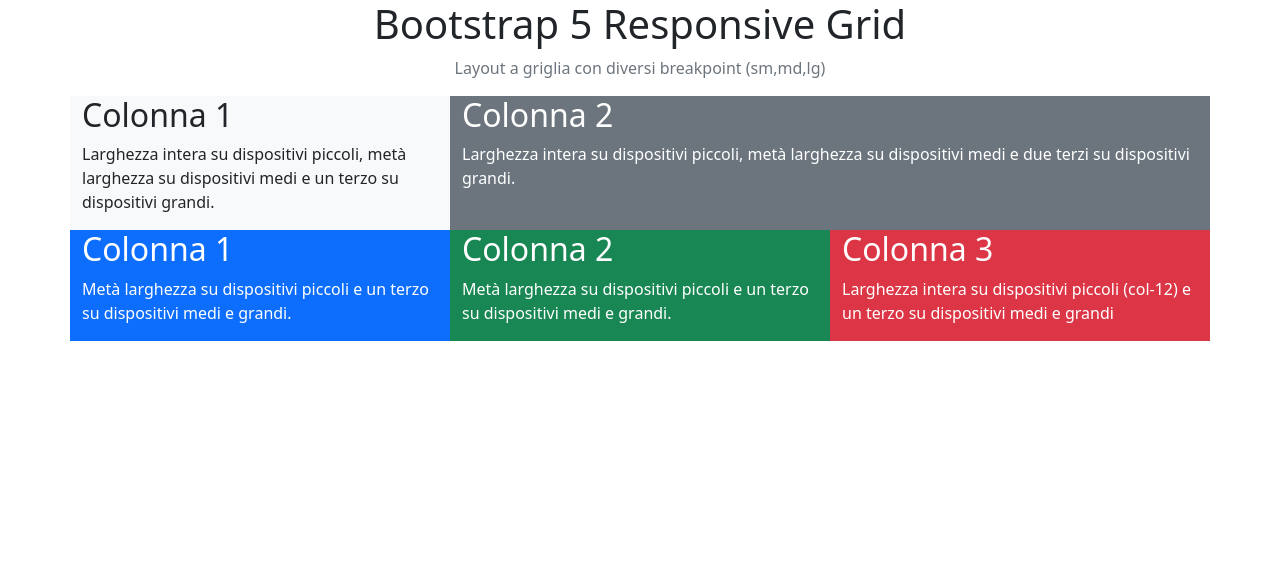
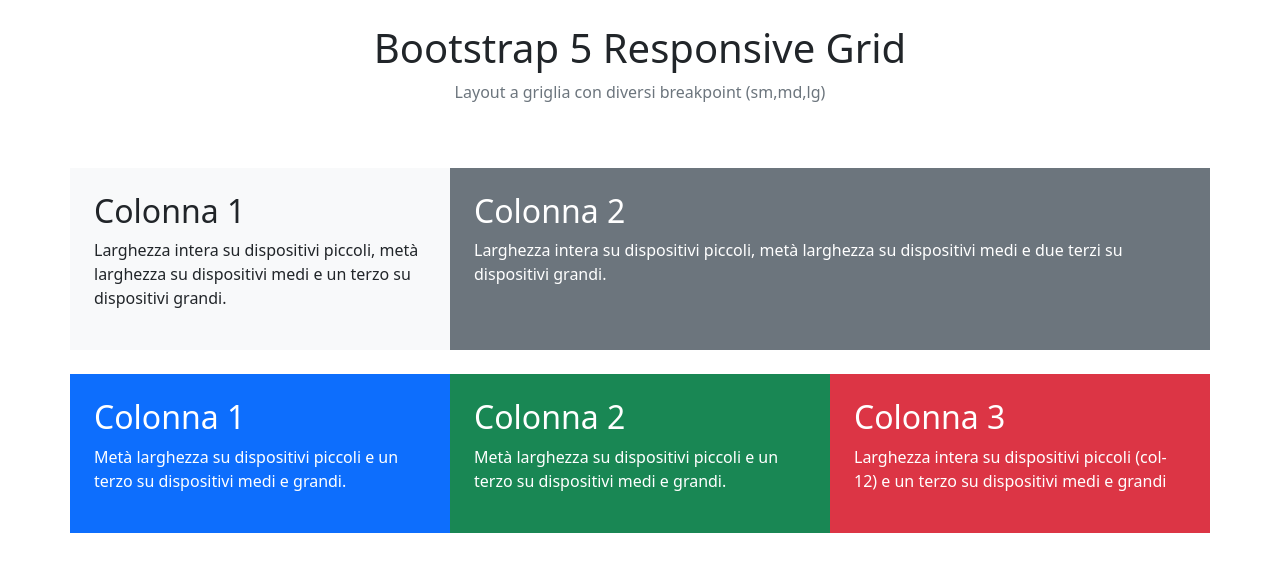
Before and after one commit to antoniorusso2/htmlcss-bootstrap-layout, a plain HTML site: page index.html in a window 1280 px wide. Drawn offline with nearby package versions, Linux system fonts and the light colour scheme.

Commit message:
ADD: margin and padding bootstrap classes to container 1 and 2

```diff
--- a/index.html
+++ b/index.html
@@ -9,9 +9,10 @@
     href="https://cdn.jsdelivr.net/npm/bootstrap@5.3.3/dist/css/bootstrap.min.css" rel="stylesheet" integrity="sha384-QWTKZyjpPEjISv5WaRU9OFeRpok6YctnYmDr5pNlyT2bRjXh0JMhjY6hW+ALEwIH" crossorigin="anonymous"
    >
 </head>
+
 <body>
   <header>
-    <div class="container text-center">
+    <div class="container text-center p-4">
       <h1>Bootstrap 5 Responsive Grid</h1>
       <p class="text-secondary">Layout a griglia con diversi breakpoint (sm,md,lg)</p>
     </div>
@@ -20,34 +21,34 @@
   <!-- main section -->
   <main>
     <!-- container 1-->
-    <div class="container">
+    <div class="container my-4">
       <div class="row">
         <!-- width sm-100% md-50% lg-1/3 -->
-        <div class="col-12 col-md-6 col-lg-4 bg-light">
+        <div class="col-12 col-md-6 col-lg-4 p-4 bg-light">
           <h2>Colonna 1</h2>
           <p>Larghezza intera su dispositivi piccoli, metà larghezza su dispositivi medi e un terzo su dispositivi grandi.</p>
         </div>
         <!-- sm-100 md-50 lg-2/3 -->
-        <div class="col-12 col-md-6 col-lg-8 bg-secondary text-white">
+        <div class="col-12 col-md-6 col-lg-8 p-4 bg-secondary text-white">
           <h2>Colonna 2</h2>
           <p>Larghezza intera su dispositivi piccoli, metà larghezza su dispositivi medi e due terzi su dispositivi grandi.</p>
         </div>
       </div>
     </div>
     <!-- container 2 -->
-    <div class="container">
+    <div class="container my-4">
       <div class="row">
         <!-- sm-50% md|lg - 1/3 -->
-        <div class="col-6 col-md-4 bg-primary text-white">
+        <div class="col-6 col-md-4 p-4 bg-primary text-white">
           <h2>Colonna 1</h2>
           <p>Metà larghezza su dispositivi piccoli e un terzo su dispositivi medi e grandi.</p>
         </div>
-        <div class="col-6 col-md-4 bg-success text-white">
+        <div class="col-6 col-md-4 p-4 bg-success text-white">
           <h2>Colonna 2</h2>
           <p>Metà larghezza su dispositivi piccoli e un terzo su dispositivi medi e grandi.</p>
         </div>
         <!-- sm-100% md|lg 1/3 -->
-        <div class="col-12 col-md-4 bg-danger text-white">
+        <div class="col-12 col-md-4 p-4 bg-danger text-white">
           <h2>Colonna 3</h2>
           <p>Larghezza intera su dispositivi piccoli (col-12) e un terzo su dispositivi medi e grandi</p>
         </div>
```
